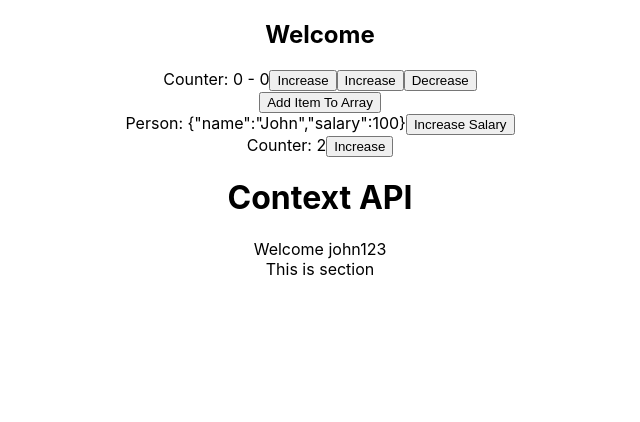
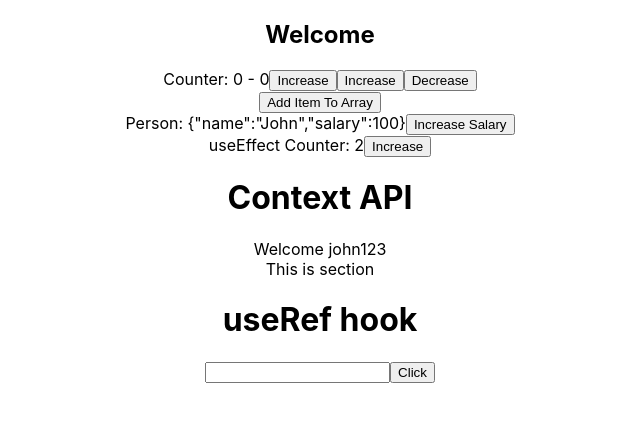
Before and after one commit to reactjs-example/react-hooks-demo, a React (Create React App) app: page / in a window 1280 px wide. Shown: the top 422 px of the page, without its empty margins (320-960 px from the left). Built offline with nearby package versions, Linux system fonts and the light colour scheme.

Commit message:
useRef hook to manipulate dom element

```diff
--- a/src/App.js
+++ b/src/App.js
@@ -4,6 +4,7 @@ import { Counter } from './state/Counter';
 import { PersonSalaray } from './state/Salary';
 import { EffectCounter } from './effect/Counter';
 import { AppContainer } from './context/AppContainer';
+import AppRefContainer from './ref/AppRefContainer';
 
 function App() {
   return (
@@ -16,6 +17,8 @@ function App() {
      <EffectCounter/>
      {/** useContext */}
      <AppContainer/>
+     {/** useRef */}
+     <AppRefContainer/>
     </div>
   );
 }
--- a/src/effect/Counter.js
+++ b/src/effect/Counter.js
@@ -30,7 +30,7 @@ export const EffectCounter = () => {
 
   return (
     <div>
-      Counter: {counter}
+      useEffect Counter: {counter}
       <button onClick={incrementCounter}>Increase</button>
     </div>
   );
--- /dev/null
+++ b/src/ref/AppRefContainer.js
@@ -0,0 +1,33 @@
+import React, { useRef } from "react";
+
+const AppRefContainer = () => {
+  return (
+    <div>
+      <h1>useRef hook</h1>
+      <InputValue />
+    </div>
+  );
+};
+
+/**
+ * useRef used to manipulate the dom elemennt
+ * @returns
+ */
+const InputValue = () => {
+  const inputRef = useRef();
+
+  const handleSubmit = () => {
+    console.log(inputRef.current.value);
+    alert(inputRef.current.value);
+    inputRef.current.value = "";
+    inputRef.current.focus();
+  };
+
+  return (
+    <>
+      <input type="text" ref={inputRef} />
+      <button onClick={handleSubmit}>Click</button>
+    </>
+  );
+};
+export default AppRefContainer;
```
